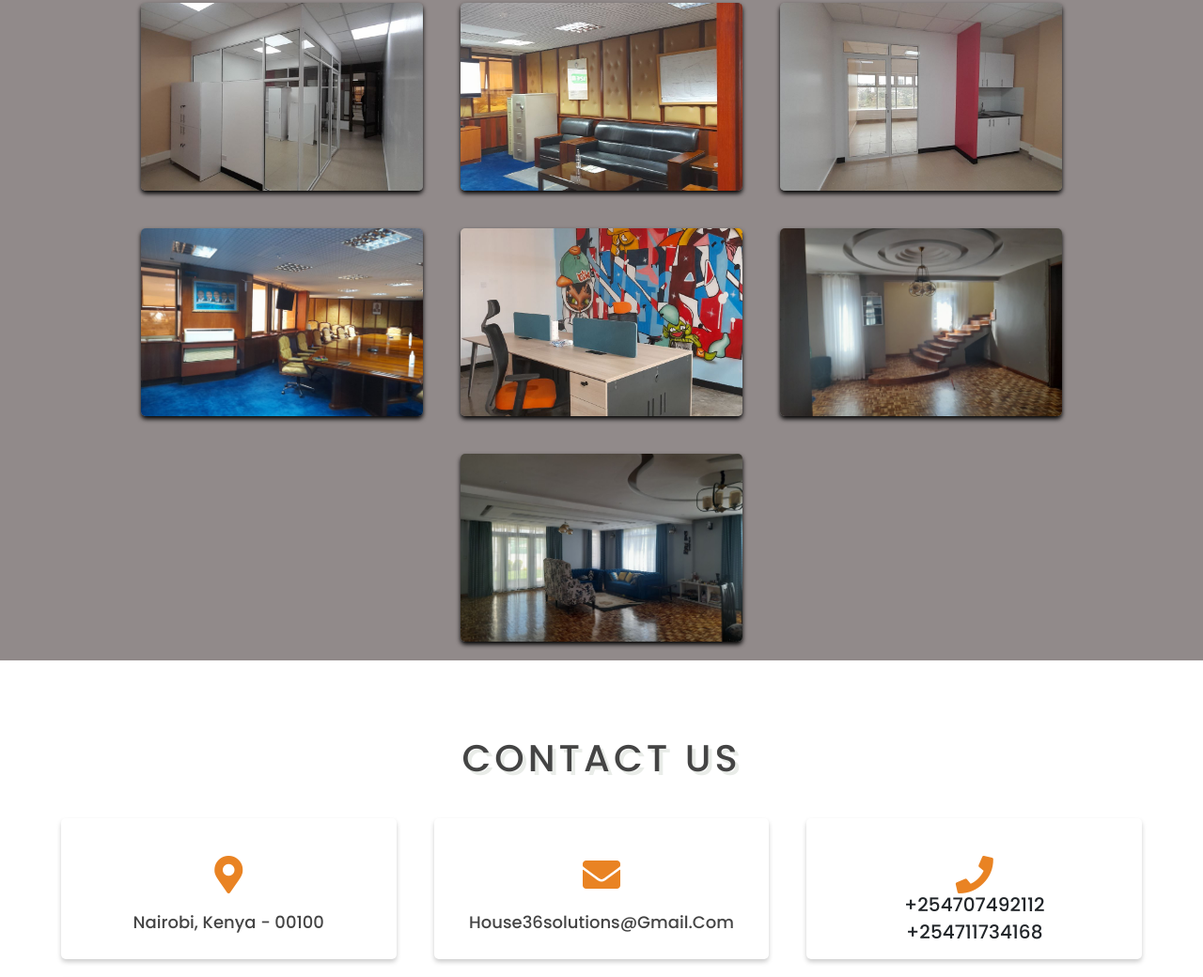
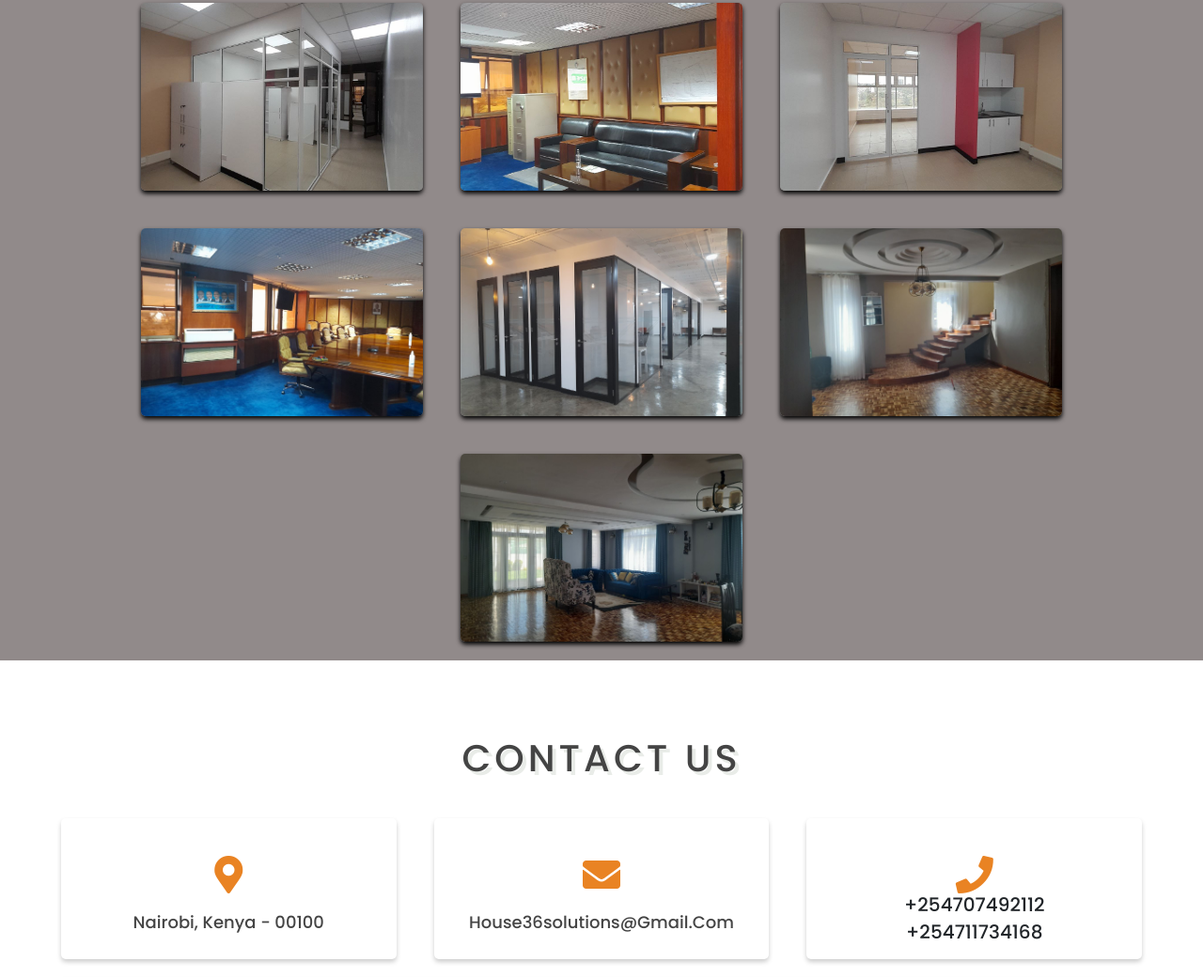
Before and after one commit to House36solutionsltd/House36solutionsltd, a plain HTML site: page index.html in a window 1280 px wide. Shown: the part 3348-4388 px from the top of the page at 94% size. Drawn offline with nearby package versions, Linux system fonts and the light colour scheme; files whose address does not match are found by name.

Commit message:
changed images

```diff
--- a/index.html
+++ b/index.html
@@ -245,8 +245,8 @@
       </a>
     </div>
     <div class="box">
-      <a href="img-1.jpg" title="toilet">
-        <img src="img-1.jpg" alt="">
+      <a href="img-2.jpg" title="toilet">
+        <img src="img-2.jpg" alt="">
       </a>
     </div>
     <div class="box">
```
